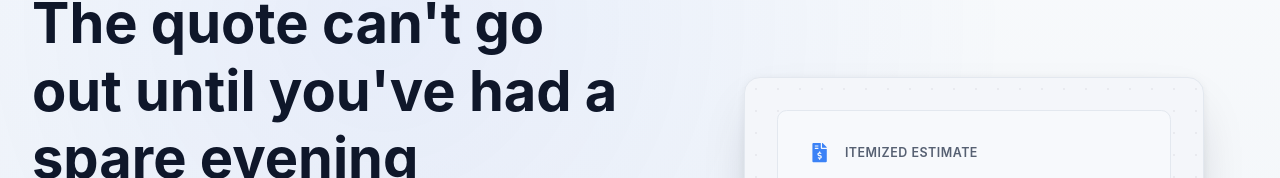
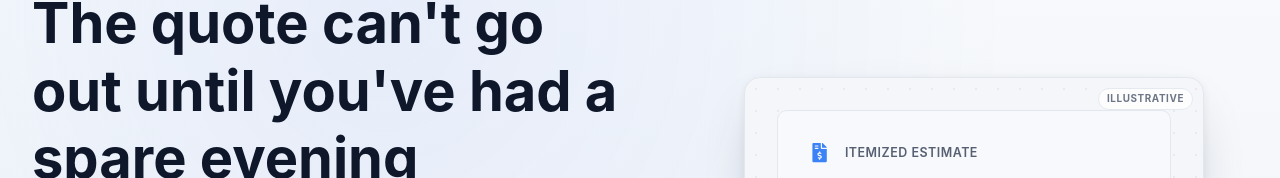
Before and after one commit to paradigmbrian/consulting, a React (Vite) app: page /services/automated-workflows/automated-quoting in a window 1280 px wide. Shown: the part 167-345 px from the top of the page. Built offline with nearby package versions, Linux system fonts and the light colour scheme.

Commit message:
feat: label product-shots as illustrative; frame the 'See it run' preview

```diff
--- a/src/components/workflows/WorkflowDemoCta.tsx
+++ b/src/components/workflows/WorkflowDemoCta.tsx
@@ -1,13 +1,15 @@
 import { FaPlay } from "react-icons/fa";
 import { Link } from "react-router-dom";
+import type { ReactNode } from "react";
 import { workflowDemoPath } from "../../data/workflows";
 
 interface WorkflowDemoCtaProps {
   slug: string;
   label: string;
+  preview?: ReactNode;
 }
 
-const WorkflowDemoCta = ({ slug, label }: WorkflowDemoCtaProps) => {
+const WorkflowDemoCta = ({ slug, label, preview }: WorkflowDemoCtaProps) => {
   return (
     <section className="wf-demo">
       <div className="container">
@@ -18,6 +20,7 @@ const WorkflowDemoCta = ({ slug, label }: WorkflowDemoCtaProps) => {
             you can see exactly what happens at each step before you commit to
             anything.
           </p>
+          {preview && <div className="wf-demo-preview">{preview}</div>}
           <Link to={workflowDemoPath(slug)} className="wf-demo-btn">
             <FaPlay className="wf-demo-btn-icon" />
             Try the interactive demo →
--- a/src/components/workflows/WorkflowPage.css
+++ b/src/components/workflows/WorkflowPage.css
@@ -460,3 +460,29 @@
   height: 3rem;
   margin-bottom: 0;
 }
+
+/* "Illustrative" marker on product-shots — makes clear the sample figures in
+   the mockups are not real, sourced results. */
+.wf-shot-tag {
+  position: absolute;
+  top: 0.6rem;
+  right: 0.6rem;
+  z-index: 1;
+  font-size: 0.62rem;
+  font-weight: 700;
+  text-transform: uppercase;
+  letter-spacing: 0.06em;
+  color: var(--demo-muted);
+  background: var(--demo-surface);
+  border: 1px solid var(--demo-border);
+  border-radius: 999px;
+  padding: 0.15rem 0.5rem;
+  opacity: 0.85;
+}
+
+/* "See it run" band: framed preview above the CTA */
+.wf-demo-preview {
+  display: flex;
+  justify-content: center;
+  margin: 0 auto var(--spacing-lg);
+}
--- a/src/components/workflows/WorkflowPage.tsx
+++ b/src/components/workflows/WorkflowPage.tsx
@@ -72,7 +72,11 @@ const WorkflowPage = () => {
         </div>
       </section>
       {workflow.hasDemo && (
-        <WorkflowDemoCta slug={workflow.slug} label={workflow.label} />
+        <WorkflowDemoCta
+          slug={workflow.slug}
+          label={workflow.label}
+          preview={shot(workflow.showcase.heroSnippet, true)}
+        />
       )}
       {tail}
     </>
--- a/src/showcases/ShowcaseFrame.tsx
+++ b/src/showcases/ShowcaseFrame.tsx
@@ -13,6 +13,9 @@ interface ShowcaseFrameProps {
  */
 const ShowcaseFrame = ({ children, layered = false }: ShowcaseFrameProps) => (
   <div className={layered ? "demo-scope wf-shot wf-shot-layered" : "demo-scope wf-shot"}>
+    {/* These are product mockups with sample data, not real client results —
+        labelled so the figures inside are never mistaken for sourced stats. */}
+    <span className="wf-shot-tag">Illustrative</span>
     {children}
   </div>
 );
```
